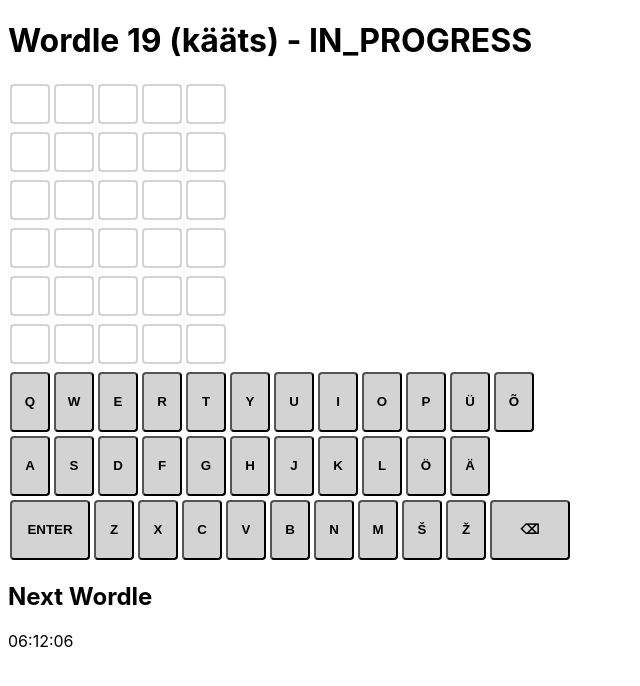
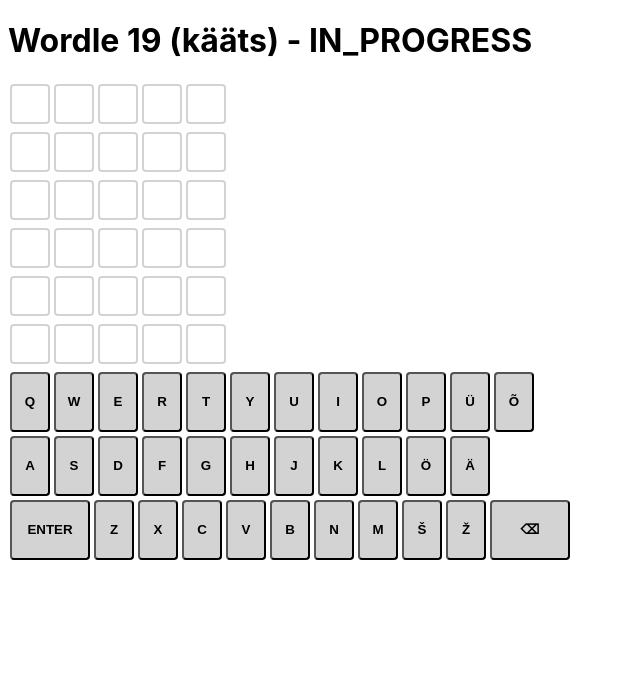
Before and after one commit to siimpragi/wordle-in-estonian, a Next.js app: page / in a window 1280 px wide. Shown: the top 686 px of the page, without its empty margins (0-640 px from the left). Built offline with nearby package versions, Linux system fonts and the light colour scheme.

Commit message:
Remove countdown to next solution from index page for now

```diff
--- a/pages/index.js
+++ b/pages/index.js
@@ -69,11 +69,6 @@
         </h1>
 
         <Game game={game} submit={submit} />
-
-        <div>
-          <h2>Next Wordle</h2>
-          <Countdown toTs={timestamps.nextSolution} />
-        </div>
       </main>
     </div>
   );
```
